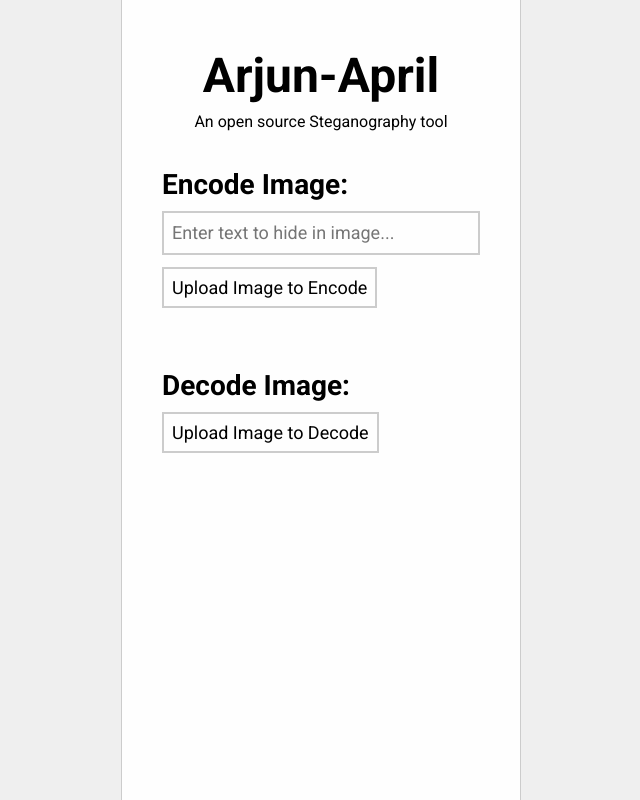
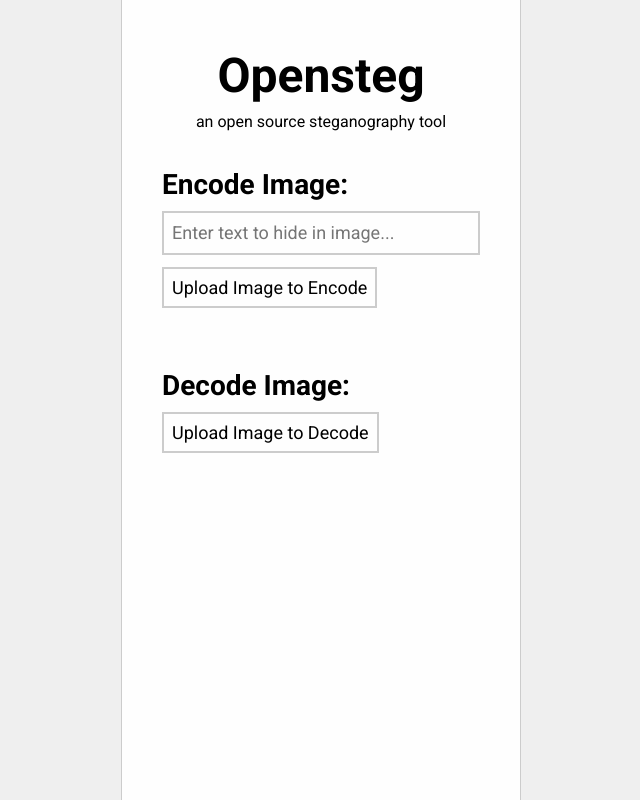
Before and after one commit to gaberomualdo/opensteg, a plain HTML site: page index.html in a window 1280 px wide. Shown: the whole page, without its empty margins (319-959 px from the left). Drawn offline with Linux system fonts and the light colour scheme.

Commit message:
Update index.html

```diff
--- a/index.html
+++ b/index.html
@@ -4,7 +4,7 @@
   <meta charset="UTF-8">
   <meta name="viewport" content="width=device-width, initial-scale=1.0">
   <meta http-equiv="X-UA-Compatible" content="ie=edge">
-  <title>Arjun-April Steganography</title>
+  <title>OpenSteg &mdash; an open source steganography tool</title>
   <link rel="stylesheet" href="main.css">
   <link href="https://fonts.googleapis.com/css?family=Roboto:100,400,500,700" rel="stylesheet">
   <link rel="shortcut icon" href="icon.png">
@@ -12,8 +12,8 @@
 <body>
   <div class="container">
     <div class="logo">
-      <h1>Arjun-April</h1>
-      <p>An open source Steganography tool</p>
+      <h1>Opensteg</h1>
+      <p>an open source steganography tool</p>
     </div>
     <div class="encode">
       <h1>Encode Image:</h1>
```
